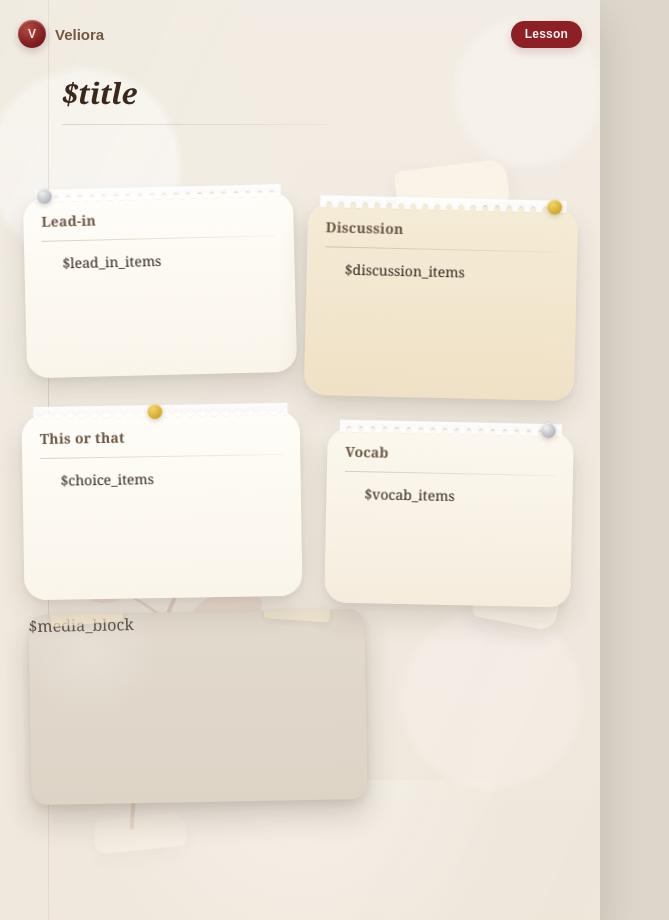
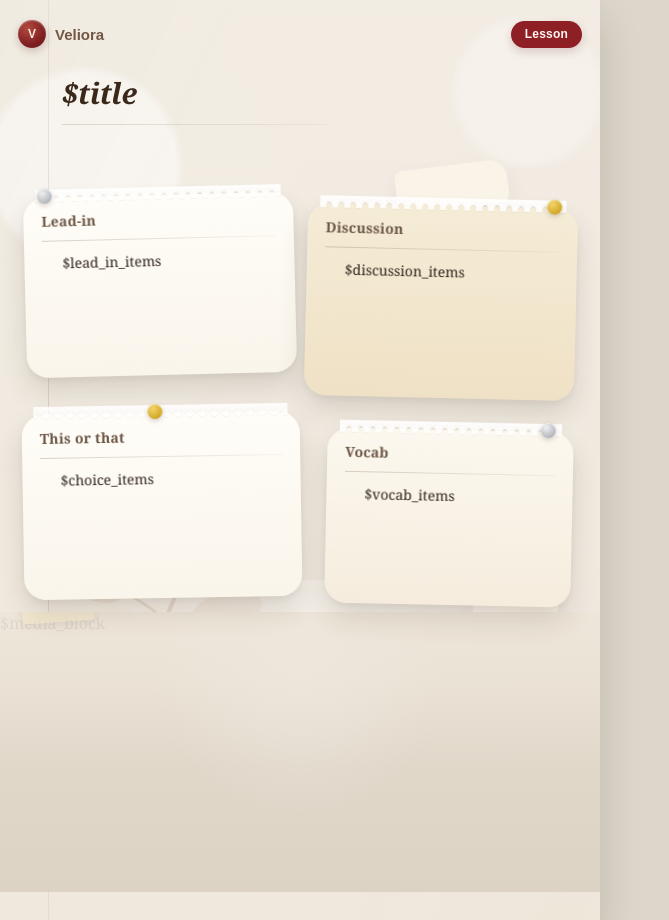
Before and after one commit to Jonis97/veliora-bot, a Python web app: template bot/templates/lesson_art_v1.html in a window 1280 px wide. Shown: the whole page, without its empty margins (0-669 px from the left). Run offline with Jinja, Linux system fonts and the light colour scheme; the template is opened without the code that fills it, so the values that code supplies are empty.

Commit message:
update lesson_art_v1 template

```diff
--- a/bot/templates/lesson_art_v1.html
+++ b/bot/templates/lesson_art_v1.html
@@ -271,7 +271,7 @@
       width: 246px;
       min-height: 175px;
       transform: rotate(1.2deg);
-      z-index: 5;
+      z-index: 6;
     }
 
     .pin {
@@ -360,28 +360,28 @@
       z-index: 8;
     }
 
-    .media-wrap::after {
-      content: "";
+    .media-wrap {
   position: absolute;
-      top: -12px;
-      right: 34px;
-      width: 66px;
-      height: 22px;
-      border-radius: 4px;
-      background: rgba(244, 232, 204, 0.58);
-      box-shadow: 0 2px 6px rgba(60,42,26,0.07);
-      transform: rotate(5deg);
-      z-index: 8;
+  left: 0;
+  bottom: 0;
+  width: 600px;
+  height: 280px;
+  border-radius: 0;
+  overflow: hidden;
+  box-shadow: none;
+  transform: none;
+  z-index: 1;
+  background: #ddd3c5;
 }
 
 .media-frame {
   position: absolute;
   inset: 0;
-      background:
-        linear-gradient(180deg, rgba(255,255,255,0.16), rgba(255,255,255,0.02)),
-        radial-gradient(circle at 18% 20%, rgba(255,255,255,0.18), transparent 22%);
   z-index: 2;
   pointer-events: none;
+  background:
+    linear-gradient(180deg, rgba(239,231,219,0.95) 0%, rgba(239,231,219,0.75) 25%, rgba(239,231,219,0.2) 55%, rgba(239,231,219,0.0) 100%),
+    radial-gradient(circle at 50% 20%, rgba(255,255,255,0.35), transparent 40%);
 }
 
     .media-block {
@@ -396,6 +396,7 @@
   height: 100%;
   object-fit: cover;
   display: block;
+  filter: brightness(1.05) contrast(0.95) saturate(0.9);
 }
 
     .paper-fragment {
@@ -438,8 +439,8 @@
       position: absolute;
       left: 0;
       right: 0;
-      bottom: -40px;
-      height: 180px;
+      bottom: 120px;
+      height: 220px;
       background: radial-gradient(circle at 50% 0%, rgba(255,255,255,0.34), transparent 62%);
       pointer-events: none;
       z-index: 0;
```
Lines whose indentation alone changed are shown as unchanged.
